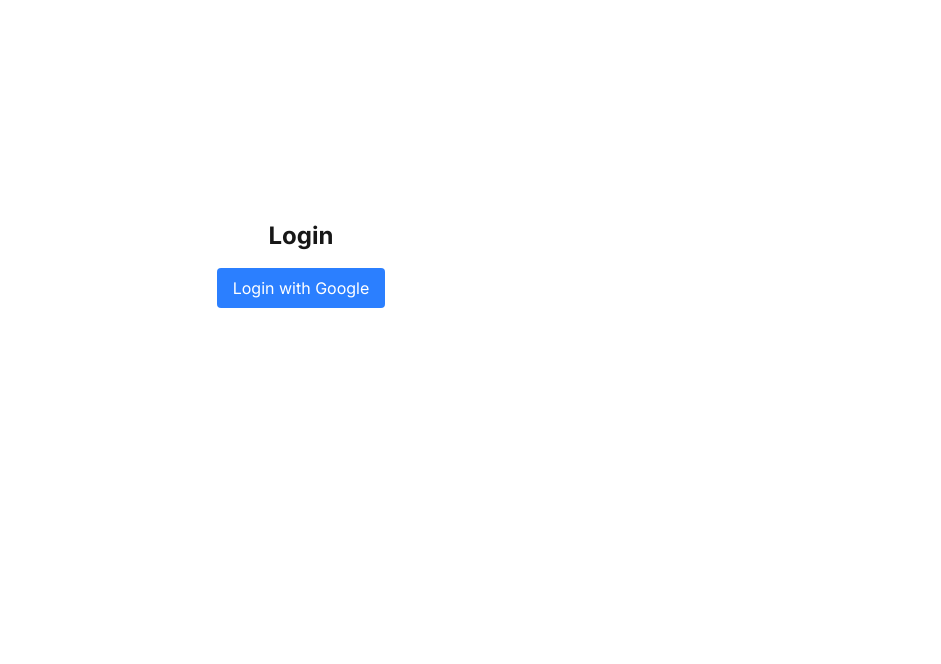
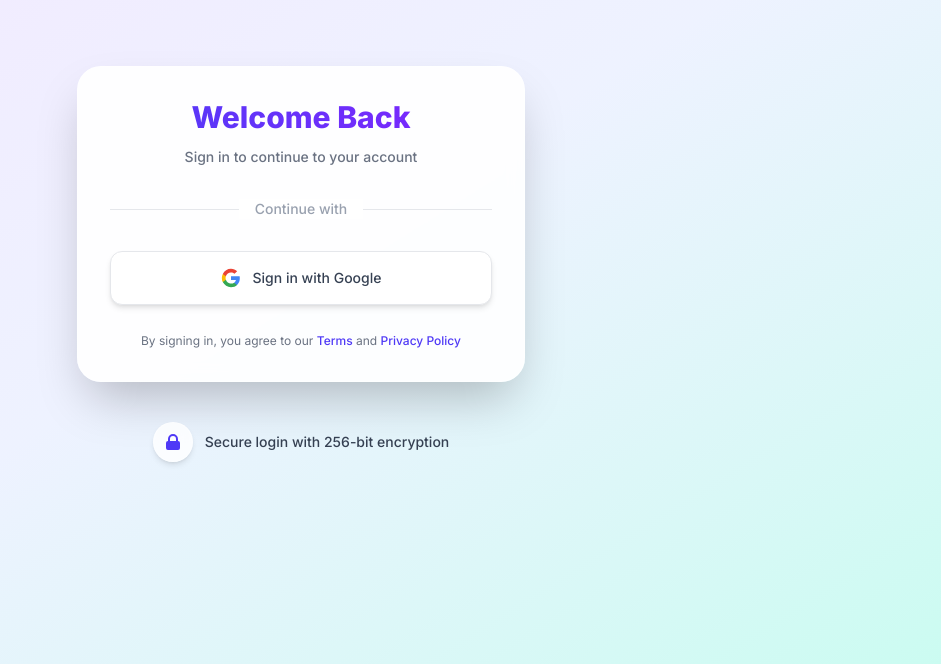
Before and after one commit to Oik17/file-sharing-system, a Next.js app in the folder file-sharing-app/: page /login in a window 1280 px wide. Shown: the part 136-800 px from the top of the page, without its empty margins (339-1280 px from the left). Built offline with nearby package versions, Linux system fonts and the light colour scheme.

Commit message:
feat: enhanced login ui

```diff
--- a/file-sharing-app/src/app/login/page.tsx
+++ b/file-sharing-app/src/app/login/page.tsx
@@ -1,35 +1,112 @@
 'use client';
 
-import { useEffect } from 'react';
+import { useEffect, useState } from 'react';
 import { useRouter } from 'next/navigation';
+import { motion } from 'framer-motion';
 
 export default function Login() {
     const router = useRouter();
+    const [loading, setLoading] = useState(false);
 
     useEffect(() => {
         const urlParams = new URLSearchParams(window.location.search);
         const token = urlParams.get('access_token');
 
-        console.log("Extracted Token:", token); // ✅ Log the token first
+        console.log("Extracted Token:", token);
 
         if (token) {
+            setLoading(true);
             localStorage.setItem('jwt_token', token);
-            setTimeout(() => { // ✅ Give some time before redirecting
+            setTimeout(() => {
                 router.push('/dashboard');
             }, 1000);
         }
-    }, []);
+    }, [router]);
 
     const handleGoogleLogin = () => {
-        window.location.href = 'http://localhost:8080/login'; // Redirect to backend login
+        setLoading(true);
+        window.location.href = 'http://localhost:8080/login';
     };
 
     return (
-        <div className="flex flex-col items-center justify-center h-screen">
-            <h1 className="text-2xl font-bold mb-4">Login</h1>
-            <button onClick={handleGoogleLogin} className="bg-blue-500 text-white px-4 py-2 rounded">
-                Login with Google
-            </button>
+        <div className="flex flex-col items-center justify-center min-h-screen bg-gradient-to-br from-purple-100 via-indigo-50 to-teal-100 p-6">
+            <motion.div
+                initial={{ opacity: 0, y: 20 }}
+                animate={{ opacity: 1, y: 0 }}
+                transition={{ duration: 0.6 }}
+                className="w-full max-w-md p-8 space-y-7 bg-white/90 backdrop-blur-sm rounded-3xl shadow-2xl border border-white/40"
+            >
+                <div className="text-center">
+                    <motion.h1
+                        initial={{ opacity: 0 }}
+                        animate={{ opacity: 1 }}
+                        transition={{ delay: 0.2, duration: 0.8 }}
+                        className="text-3xl font-extrabold bg-gradient-to-r from-indigo-600 to-violet-600 bg-clip-text text-transparent mb-3"
+                    >
+                        Welcome Back
+                    </motion.h1>
+                    <p className="text-gray-500 text-sm font-medium">Sign in to continue to your account</p>
+                </div>
+
+                <div className="relative my-8">
+                    <div className="absolute inset-0 flex items-center">
+                        <div className="w-full border-t border-gray-200"></div>
+                    </div>
+                    <div className="relative flex justify-center">
+                        <span className="px-4 bg-white text-sm text-gray-400 font-medium">Continue with</span>
+                    </div>
+                </div>
+
+                <motion.button
+                    whileHover={{ scale: 1.02 }}
+                    whileTap={{ scale: 0.98 }}
+                    onClick={handleGoogleLogin}
+                    disabled={loading}
+                    className="w-full flex items-center justify-center gap-3 py-4 px-5 bg-white hover:bg-gray-50 border border-gray-200 rounded-xl shadow-md text-gray-700 transition-all duration-200 ease-in-out focus:outline-none focus:ring-2 focus:ring-offset-2 focus:ring-indigo-500"
+                >
+                    {loading ? (
+                        <div className="flex items-center justify-center">
+                            <svg className="animate-spin h-5 w-5 text-indigo-600" xmlns="http://www.w3.org/2000/svg" fill="none" viewBox="0 0 24 24">
+                                <circle className="opacity-25" cx="12" cy="12" r="10" stroke="currentColor" strokeWidth="4"></circle>
+                                <path className="opacity-75" fill="currentColor" d="M4 12a8 8 0 018-8V0C5.373 0 0 5.373 0 12h4zm2 5.291A7.962 7.962 0 014 12H0c0 3.042 1.135 5.824 3 7.938l3-2.647z"></path>
+                            </svg>
+                            <span className="ml-2 text-sm font-medium">Connecting...</span>
+                        </div>
+                    ) : (
+                        <>
+                            <svg className="h-5 w-5" xmlns="http://www.w3.org/2000/svg" viewBox="0 0 24 24">
+                                <path d="M22.56 12.25c0-.78-.07-1.53-.2-2.25H12v4.26h5.92c-.26 1.37-1.04 2.53-2.21 3.31v2.77h3.57c2.08-1.92 3.28-4.74 3.28-8.09z" fill="#4285F4" />
+                                <path d="M12 23c2.97 0 5.46-.98 7.28-2.66l-3.57-2.77c-.98.66-2.23 1.06-3.71 1.06-2.86 0-5.29-1.93-6.16-4.53H2.18v2.84C3.99 20.53 7.7 23 12 23z" fill="#34A853" />
+                                <path d="M5.84 14.09c-.22-.66-.35-1.36-.35-2.09s.13-1.43.35-2.09V7.07H2.18C1.43 8.55 1 10.22 1 12s.43 3.45 1.18 4.93l2.85-2.22.81-.62z" fill="#FBBC05" />
+                                <path d="M12 5.38c1.62 0 3.06.56 4.21 1.64l3.15-3.15C17.45 2.09 14.97 1 12 1 7.7 1 3.99 3.47 2.18 7.07l3.66 2.84c.87-2.6 3.3-4.53 6.16-4.53z" fill="#EA4335" />
+                            </svg>
+                            <span className="text-sm font-medium">Sign in with Google</span>
+                        </>
+                    )}
+                </motion.button>
+
+                <div className="text-center mt-6">
+                    <p className="text-xs text-gray-500">
+                        By signing in, you agree to our <a href="#" className="font-medium text-indigo-600 hover:text-indigo-500 hover:underline transition-colors">Terms</a> and <a href="#" className="font-medium text-indigo-600 hover:text-indigo-500 hover:underline transition-colors">Privacy Policy</a>
+                    </p>
+                </div>
+            </motion.div>
+
+            <motion.div
+                initial={{ opacity: 0 }}
+                animate={{ opacity: 1 }}
+                transition={{ delay: 0.5, duration: 0.8 }}
+                className="mt-10"
+            >
+                <div className="flex items-center justify-center space-x-3">
+                    <span className="h-10 w-10 flex items-center justify-center rounded-full bg-white/80 backdrop-blur-sm shadow-md border border-white/40">
+                        <svg xmlns="http://www.w3.org/2000/svg" className="h-5 w-5 text-indigo-600" viewBox="0 0 20 20" fill="currentColor">
+                            <path fillRule="evenodd" d="M5 9V7a5 5 0 0110 0v2a2 2 0 012 2v5a2 2 0 01-2 2H5a2 2 0 01-2-2v-5a2 2 0 012-2zm8-2v2H7V7a3 3 0 016 0z" clipRule="evenodd" />
+                        </svg>
+                    </span>
+                    <p className="text-sm text-gray-700 font-medium">Secure login with 256-bit encryption</p>
+                </div>
+            </motion.div>
         </div>
     );
 }
```
Also changed, not shown: 1 other file (tests, documents, lock files or other folders).
